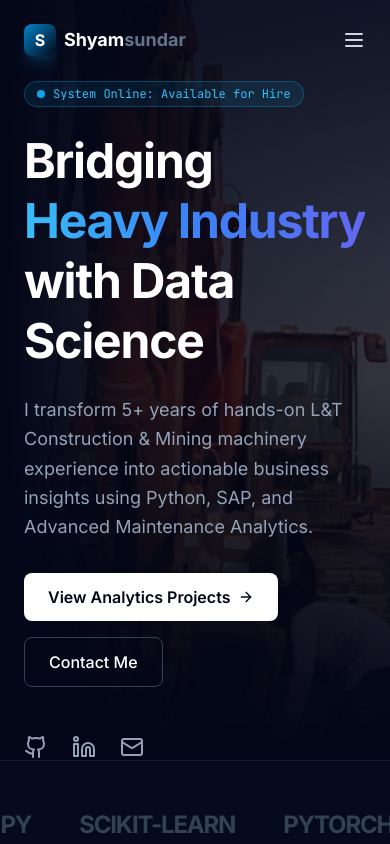
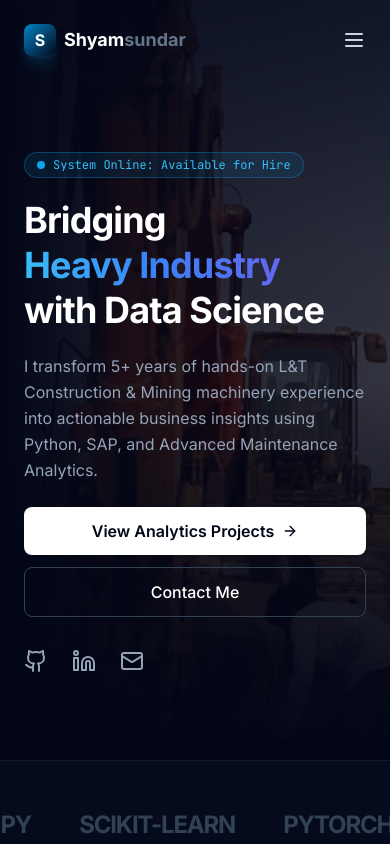
Before and after one commit to Shyams728/portfolio, a React (Vite) app: page / in a window 390 px wide. Shown: the top 844 px of the page. Built offline with nearby package versions, Linux system fonts and the light colour scheme.

Commit message:
Improve hero layout for mobile

```diff
--- a/App.tsx
+++ b/App.tsx
@@ -1,4 +1,4 @@
-import React, { useState, useEffect, Suspense, lazy } from 'react';
+import React, { useState, useEffect, Suspense, lazy, useMemo, useRef } from 'react';
 import Hero from './components/Hero';
 const ExperienceSection = lazy(() => import('./components/Experience'));
 const Projects = lazy(() => import('./components/Projects'));
@@ -14,35 +14,61 @@ const App: React.FC = () => {
   const [isMenuOpen, setIsMenuOpen] = useState(false);
   const [activeSection, setActiveSection] = useState('');
 
+  const navLinks = useMemo(
+    () => [
+      { label: 'Expertise', href: '#expertise' },
+      { label: 'Experience', href: '#experience' },
+      { label: 'Projects', href: '#projects' },
+      { label: 'Certifications', href: '#certifications' },
+      { label: 'Resumes', href: '#resumes' },
+      { label: 'Gallery', href: '#gallery' },
+      { label: 'Contact', href: '#contact' },
+    ],
+    []
+  );
+  const isScrolledRef = useRef(isScrolled);
+  const activeSectionRef = useRef(activeSection);
+
   useEffect(() => {
+    const sections = navLinks.map(link => link.href.replace('#', ''));
+    let rafId: number | null = null;
+
     const handleScroll = () => {
-      setIsScrolled(window.scrollY > 50);
+      if (rafId !== null) return;
+      rafId = window.requestAnimationFrame(() => {
+        rafId = null;
+        const scrolled = window.scrollY > 50;
+        if (scrolled !== isScrolledRef.current) {
+          isScrolledRef.current = scrolled;
+          setIsScrolled(scrolled);
+        }
 
-      // Scroll Spy Logic
-      const sections = navLinks.map(link => link.href.replace('#', ''));
-      const active = sections.find(section => {
-        const el = document.getElementById(section);
-        if (el) {
+        let nextActive = '';
+        for (const section of sections) {
+          const el = document.getElementById(section);
+          if (!el) continue;
           const rect = el.getBoundingClientRect();
-          return rect.top <= 150 && rect.bottom >= 150;
+          if (rect.top <= 150 && rect.bottom >= 150) {
+            nextActive = section;
+            break;
+          }
         }
-        return false;
+        if (nextActive !== activeSectionRef.current) {
+          activeSectionRef.current = nextActive;
+          setActiveSection(nextActive);
+        }
       });
-      if (active) setActiveSection(active);
     };
-    window.addEventListener('scroll', handleScroll);
-    return () => window.removeEventListener('scroll', handleScroll);
-  }, []);
 
-  const navLinks = [
-    { label: 'Expertise', href: '#expertise' },
-    { label: 'Experience', href: '#experience' },
-    { label: 'Projects', href: '#projects' },
-    { label: 'Certifications', href: '#certifications' },
-    { label: 'Resumes', href: '#resumes' },
-    { label: 'Gallery', href: '#gallery' },
-    { label: 'Contact', href: '#contact' },
-  ];
+    handleScroll();
+    window.addEventListener('scroll', handleScroll, { passive: true });
+    return () => {
+      if (rafId !== null) {
+        window.cancelAnimationFrame(rafId);
+      }
+      window.removeEventListener('scroll', handleScroll);
+    };
+  }, [navLinks]);
 
   return (
     <div className="min-h-screen bg-slate-950 text-slate-200 font-sans selection:bg-primary-500/30 selection:text-white">
--- a/components/Hero.tsx
+++ b/components/Hero.tsx
@@ -6,7 +6,7 @@ import TechMarquee from './TechMarquee';
 const Hero: React.FC = () => {
   return (
     <div className="relative">
-      <section className="relative min-h-[90vh] flex items-center justify-center pt-20 overflow-hidden bg-slate-950">
+      <section className="relative min-h-[90vh] flex items-center justify-center pt-16 sm:pt-20 overflow-hidden bg-slate-950">
         {/* Panoramic Background with Parallax effect */}
         <motion.div
           initial={{ scale: 1.1, opacity: 0 }}
@@ -27,13 +27,13 @@ const Hero: React.FC = () => {
         <div className="absolute inset-0 bg-grid-pattern opacity-[0.05] pointer-events-none z-1" />
 
         <div className="max-w-7xl mx-auto px-6 relative z-10 w-full">
-          <div className="grid grid-cols-1 lg:grid-cols-2 gap-12 items-center">
+          <div className="grid grid-cols-1 lg:grid-cols-2 gap-10 lg:gap-12 items-center">
             <motion.div
               initial={{ opacity: 0, x: -50 }}
               animate={{ opacity: 1, x: 0 }}
               transition={{ duration: 0.8, ease: "easeOut" }}
             >
-              <div className="inline-flex items-center gap-2 px-3 py-1 rounded-full border border-primary-500/30 bg-primary-500/10 text-primary-400 text-xs font-mono mb-6">
+              <div className="inline-flex items-center gap-2 px-3 py-1 rounded-full border border-primary-500/30 bg-primary-500/10 text-primary-400 text-xs font-mono mb-5 sm:mb-6">
                 <span className="relative flex h-2 w-2">
                   <span className="animate-ping absolute inline-flex h-full w-full rounded-full bg-primary-400 opacity-75"></span>
                   <span className="relative inline-flex rounded-full h-2 w-2 bg-primary-500"></span>
@@ -41,7 +41,7 @@ const Hero: React.FC = () => {
                 System Online: Available for Hire
               </div>
 
-              <h1 className="text-5xl md:text-7xl font-bold tracking-tight mb-6 leading-tight text-white">
+              <h1 className="text-4xl sm:text-5xl md:text-7xl font-bold tracking-tight mb-5 sm:mb-6 leading-tight text-white">
                 Bridging <br />
                 <span className="text-transparent bg-clip-text bg-gradient-to-r from-primary-400 via-blue-500 to-accent-500">
                   Heavy Industry
@@ -49,27 +49,27 @@ const Hero: React.FC = () => {
                 with Data Science
               </h1>
 
-              <p className="text-lg text-slate-400 mb-8 leading-relaxed max-w-xl">
+              <p className="text-base sm:text-lg text-slate-400 mb-6 sm:mb-8 leading-relaxed max-w-xl">
                 I transform 5+ years of hands-on L&T Construction & Mining machinery experience into actionable business insights using Python, SAP, and Advanced Maintenance Analytics.
               </p>
 
-              <div className="flex flex-wrap gap-4">
+              <div className="flex flex-col sm:flex-row flex-wrap gap-3 sm:gap-4">
                 <a
                   href="#projects"
-                  className="group flex items-center gap-2 px-6 py-3 bg-white text-slate-950 font-semibold rounded-lg hover:bg-slate-200 transition-all"
+                  className="group flex w-full sm:w-auto items-center justify-center gap-2 px-6 py-3 bg-white text-slate-950 font-semibold rounded-lg hover:bg-slate-200 transition-all"
                 >
                   View Analytics Projects
                   <ArrowRight className="w-4 h-4 group-hover:translate-x-1 transition-transform" />
                 </a>
                 <a
                   href="#contact"
-                  className="flex items-center gap-2 px-6 py-3 border border-slate-700 text-white font-medium rounded-lg hover:bg-slate-800 transition-all hover:border-primary-500/50"
+                  className="flex w-full sm:w-auto items-center justify-center gap-2 px-6 py-3 border border-slate-700 text-white font-medium rounded-lg hover:bg-slate-800 transition-all hover:border-primary-500/50"
                 >
                   Contact Me
                 </a>
               </div>
 
-              <div className="mt-12 flex items-center gap-6 text-slate-400">
+              <div className="mt-8 sm:mt-12 flex items-center gap-6 text-slate-400">
                 <a href="https://github.com/Shyams728" target="_blank" rel="noreferrer" className="hover:text-white transition-colors">
                   <Github className="w-6 h-6" />
                 </a>
```
